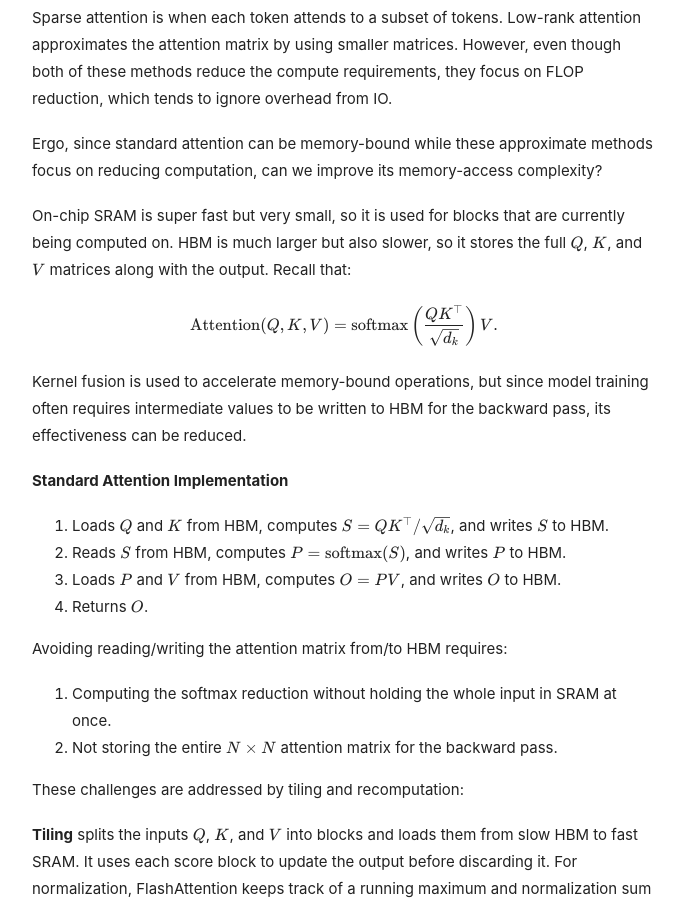
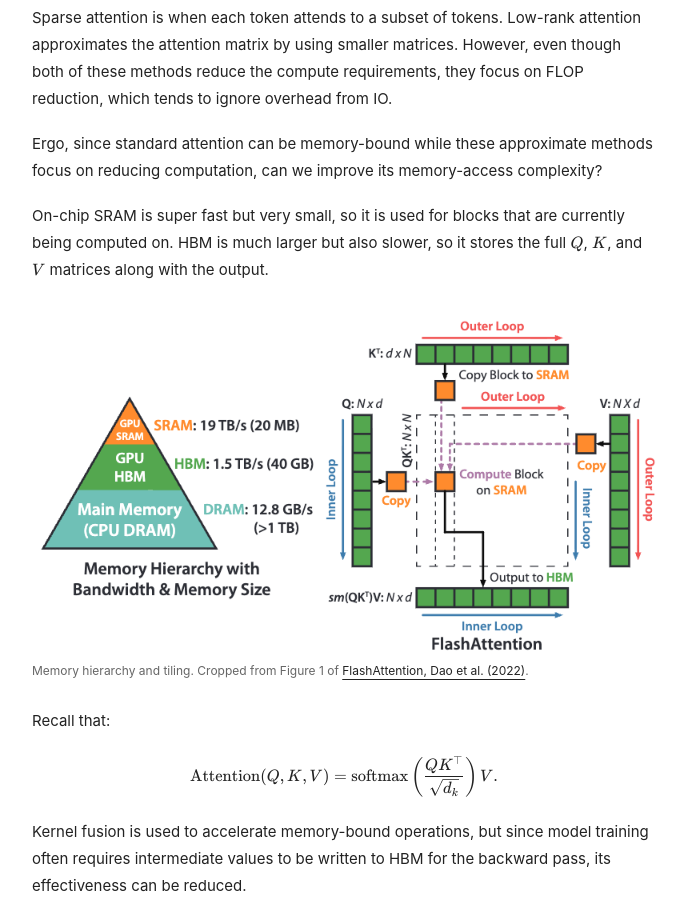
Before and after one commit to jvgrewal/jvgrewal.github.io, a Jekyll site: the page built from _reading/flash-attention.md, in a window 1280 px wide and 900 px high, scrolled down 890 px. Shown: the whole window, without its empty margins (296-982 px from the left). Built offline with Jekyll 4.4.1, drawn with Linux system fonts in a browser that asks for light colours.

Commit message:
Add credited memory hierarchy and tiling figure

```diff
--- a/_reading/flash-attention.md
+++ b/_reading/flash-attention.md
@@ -18,7 +18,19 @@ Sparse attention is when each token attends to a subset of tokens. Low-rank atte
 
 Ergo, since standard attention can be memory-bound while these approximate methods focus on reducing computation, can we improve its memory-access complexity?
 
-On-chip SRAM is super fast but very small, so it is used for blocks that are currently being computed on. HBM is much larger but also slower, so it stores the full $$Q$$, $$K$$, and $$V$$ matrices along with the output. Recall that:
+On-chip SRAM is super fast but very small, so it is used for blocks that are currently being computed on. HBM is much larger but also slower, so it stores the full $$Q$$, $$K$$, and $$V$$ matrices along with the output.
+
+<figure>
+  <a href="/assets/flash-attention/memory-hierarchy-tiling.png" aria-label="Open the full FlashAttention figure">
+    <svg viewBox="105 70 780 440" width="780" height="440" role="img" aria-labelledby="flashattention-diagram-title" style="display: block; overflow: hidden;">
+      <title id="flashattention-diagram-title">GPU memory hierarchy and FlashAttention tiling: blocks of Q, K, and V move from HBM to SRAM, where attention is computed before the output is written to HBM.</title>
+      <image href="/assets/flash-attention/memory-hierarchy-tiling.png" width="1324" height="780" />
+    </svg>
+  </a>
+  <figcaption>Memory hierarchy and tiling. Cropped from Figure 1 of <a href="https://arxiv.org/abs/2205.14135">FlashAttention, Dao et al. (2022)</a>.</figcaption>
+</figure>
+
+Recall that:
 
 $$
 \operatorname{Attention}(Q, K, V)
```
Also changed, not shown: assets/flash-attention/memory-hierarchy-tiling.png (added).
